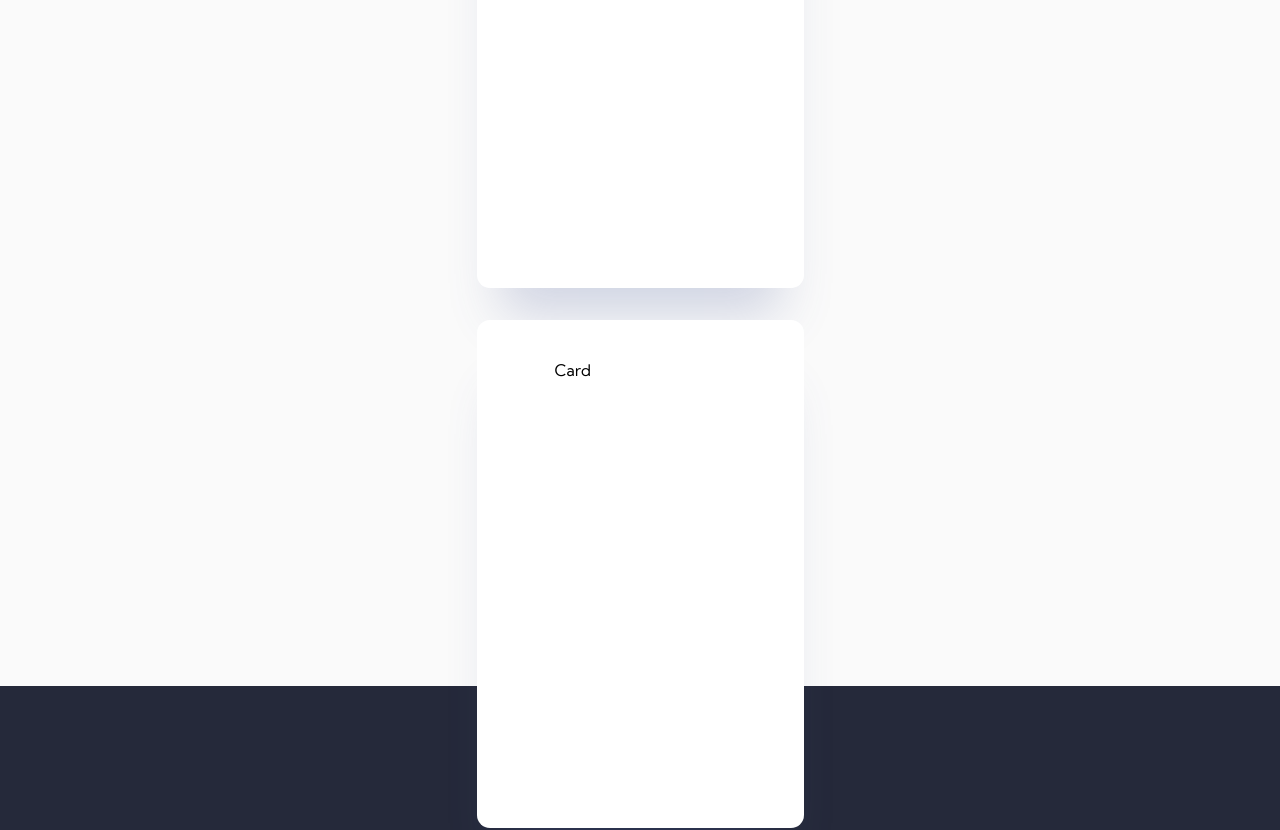
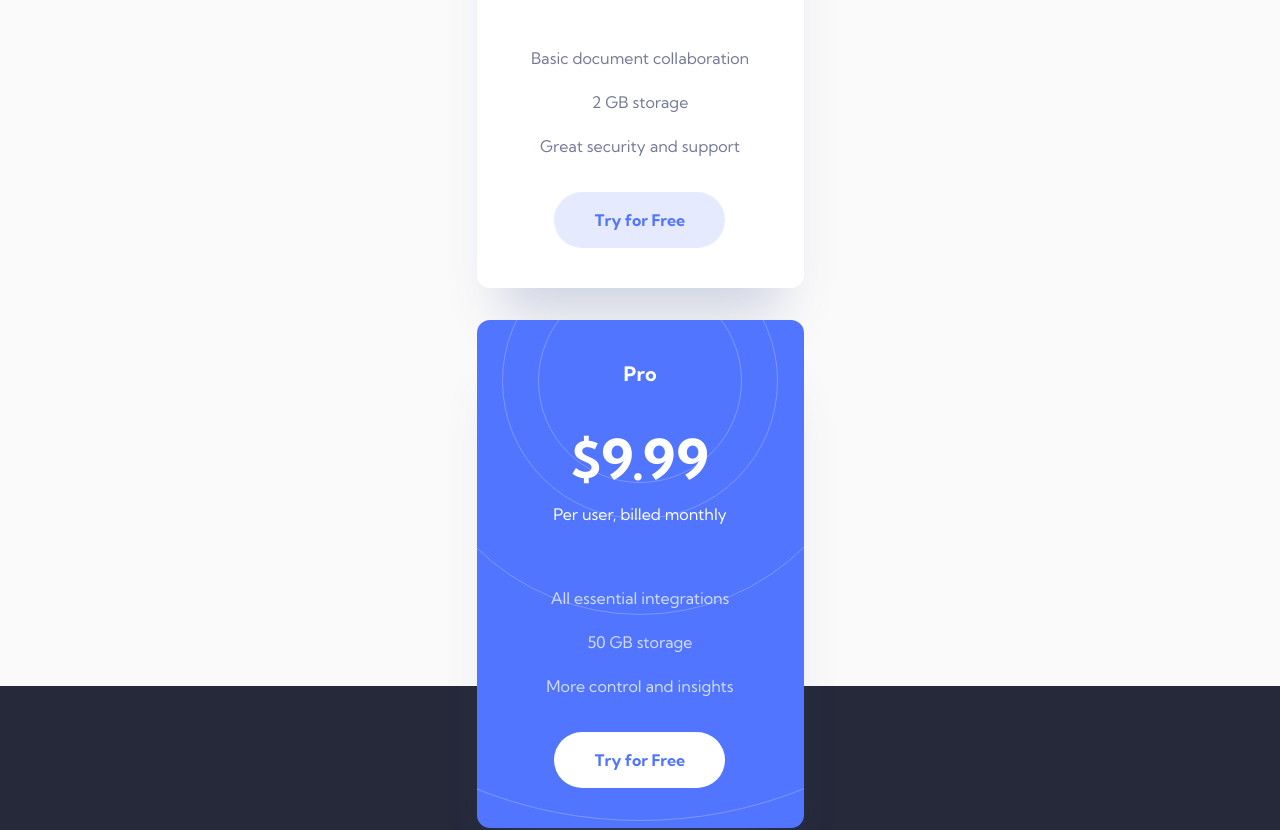
Before and after one commit to caarlosdamian/officelite, a React (Vite) app: page / in a window 1280 px wide. Shown: the part 1120-1950 px from the top of the page. Built offline with nearby package versions, Linux system fonts and the light colour scheme.

Commit message:
feat(components): added new card component

```diff
--- a/src/common/constants/index.scss
+++ b/src/common/constants/index.scss
@@ -110,3 +110,10 @@ $border-radius-48: 3rem;
     }
   }
 }
+
+@mixin card-labels {
+  font-weight: 400;
+  font-size: 16px;
+  line-height: 28px;
+  text-align: center;
+}
--- /dev/null
+++ b/src/common/types/index.ts
@@ -0,0 +1,16 @@
+export interface CardInformation {
+  id: number;
+  title: string;
+  tier: string;
+  description: string;
+  img: boolean;
+  features: [
+    {
+      id: string;
+      title: string;
+    }
+  ];
+}
+export interface CardI {
+  information: CardInformation;
+}
--- a/src/components/button/Button.scss
+++ b/src/components/button/Button.scss
@@ -7,27 +7,26 @@
   line-height: 28px;
   text-align: center;
   cursor: pointer;
-  box-shadow: 0px 25px 25px -10px rgba(63, 91, 194, 0.247159);
   border-radius: 28px;
 
   &.primary {
     background: #5175ff;
     color: #ffffff;
+    box-shadow: 0px 25px 25px -10px rgba(63, 91, 194, 0.247159);
+
     &:hover {
       background: #829cff;
     }
   }
 
   &.secondary {
-    background: #5175ff;
-    mix-blend-mode: normal;
-    opacity: 0.15;
+    background: rgba(81, 117, 255, 0.15);
     color: #5175ff;
 
     &:hover {
       background: #5175ff;
       mix-blend-mode: normal;
-      opacity: 0.25;
+      background: rgba(81, 117, 255, 0.25);
     }
   }
 
--- a/src/components/card/Card.scss
+++ b/src/components/card/Card.scss
@@ -6,7 +6,108 @@
   border-radius: 13px;
   width: 327px;
   height: 508px;
-  padding: 40px 78px;
+  padding: 40px 50px;
+  overflow: hidden;
+  position: relative;
+  display: flex;
+  align-items: center;
+  justify-content: flex-start;
+  flex-direction: column;
+  gap: 56px;
+
+  &.blue {
+    background: #5175ff;
+    box-shadow: 0px 50px 50px -25px rgba(75, 92, 154, 0.247159);
+  }
+
+  .blue-img {
+    position: absolute;
+    height: 880px;
+    width: 880px;
+    top: -379px;
+    left: -277px;
+  }
+
+  .card-top {
+    display: flex;
+    align-items: center;
+    flex-direction: column;
+    gap: 40px;
+    width: 100%;
+
+    &.blue {
+      .top-wrapper {
+        &-title {
+          color: #ffffff;
+        }
+      }
+
+      .bottom-wrapper {
+        &-title {
+          color: white;
+        }
+        &-description {
+          color: white;
+        }
+      }
+    }
+    .top-wrapper {
+      &-title {
+        font-weight: 700;
+        font-size: 20px;
+        line-height: 28px;
+        text-align: center;
+      }
+    }
+    .bottom-wrapper {
+      display: flex;
+      align-items: center;
+      justify-content: center;
+      flex-direction: column;
+      gap: 8px;
+
+      &-title {
+        font-weight: 700;
+        font-size: 56px;
+        line-height: 64px;
+        text-align: center;
+      }
+      &-description {
+        @include card-labels;
+      }
+    }
+  }
+
+  .card-bottom {
+    display: flex;
+    align-items: center;
+    justify-content: center;
+    flex-direction: column;
+    gap: 32px;
+    .top-wrapper {
+      display: flex;
+      align-items: center;
+      justify-content: center;
+      flex-direction: column;
+      gap: 16px;
+      width: 100%;
+      &-feature {
+        @include card-labels;
+        text-align: center;
+        color: #747b95;
+      }
+    }
+
+    &.blue {
+      .top-wrapper {
+        &-feature {
+          color: #ffffff;
+          mix-blend-mode: normal;
+          opacity: 0.75;
+        }
+      }
+    }
+  }
 
   @include for-size("lumia") {
     width: 300px;
--- a/src/components/card/Card.tsx
+++ b/src/components/card/Card.tsx
@@ -1,12 +1,48 @@
 import React from "react";
 // @ts-ignore
 import { Slide } from "react-reveal";
+import { CardI } from "../../common/types";
+import { bgPatternPricing } from "../../assets/";
+import { Button } from "../button/Button";
 import "./Card.scss";
 
-export const Card = () => {
+export const Card = ({ information }: CardI) => {
+  const { img, description, features, tier, title } = information;
   return (
     <Slide left>
-      <div className="card">Card</div>
+      <div className={img ? "card blue" : "card"}>
+        {img && (
+          <img
+            className="blue-img"
+            src={bgPatternPricing}
+            alt="bgPatternPricing"
+          />
+        )}
+        <div className={img ? "card-top blue" : "card-top"}>
+          <div className="top-wrapper">
+            <h1 className="top-wrapper-title">{title}</h1>
+          </div>
+          <div className="bottom-wrapper">
+            <h1 className="bottom-wrapper-title">{tier}</h1>
+            <h3 className="bottom-wrapper-description">{description}</h3>
+          </div>
+        </div>
+        <div className={img ? "card-bottom blue" : "card-bottom"}>
+          <div className="top-wrapper">
+            {features.map((item) => (
+              <span className="top-wrapper-feature" key={item.id}>
+                {item.title}
+              </span>
+            ))}
+          </div>
+          <div className="bottom-wrapper">
+            <Button
+              label="Try for Free"
+              variant={img ? "third" : "secondary"}
+            />
+          </div>
+        </div>
+      </div>
     </Slide>
   );
 };
--- a/src/components/header/Header.scss
+++ b/src/components/header/Header.scss
@@ -6,7 +6,7 @@
   flex-direction: column;
   gap: 80px;
   position: relative;
-  overflow-y: hidden;
+}
 
 .header-pattern {
   position: absolute;
@@ -16,4 +16,9 @@
   top: -170px;
   z-index: -1;
 }
+
+.main-container {
+  width: 100vw;
+  overflow: hidden;
+  position: relative;
 }
--- a/src/components/header/Header.tsx
+++ b/src/components/header/Header.tsx
@@ -4,16 +4,16 @@ import "./Header.scss";
 
 export const Header = () => {
   return (
-    <>
+    <div className="main-container">
       <div className="header">
         <img src={logo} className="header-logo" alt="logo" />
-        <img
-          src={bgPatternHeader}
-          className="header-pattern"
-          alt="header-pattern"
-        />
       </div>
+      <img
+        src={bgPatternHeader}
+        className="header-pattern"
+        alt="header-pattern"
+      />
       <Outlet />
-    </>
+    </div>
   );
 };
--- a/src/pages/home/Home.tsx
+++ b/src/pages/home/Home.tsx
@@ -24,8 +24,8 @@ export const Home = () => {
         </div>
       </div>
       <div className="home-middle">
-        {cardInfo.map((item) => (
-          <Card key={item.id}/>
+        {cardInfo.map((item: any) => (
+          <Card key={item.id} information={item} />
         ))}
       </div>
       <div className="home-bottom">
```
Lines whose indentation alone changed are shown as unchanged.
